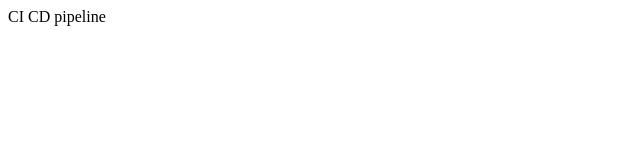
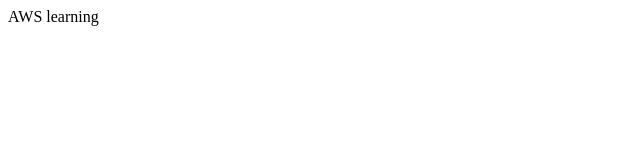
Before and after one commit to gurleravindar/awslearing, a plain HTML site: page index.html in a window 1280 px wide. Shown: the full height of the page, 0-640 px from the left. Drawn offline with Linux system fonts and the light colour scheme.

Commit message:
updated index.html

```diff
--- a/index.html
+++ b/index.html
@@ -3,6 +3,6 @@
         <title>AWS Learning</title>
     </head>
     <body>
-        <p>CI CD pipeline</p>
+        <p>AWS learning</p>
     </body>
 </html>
```
